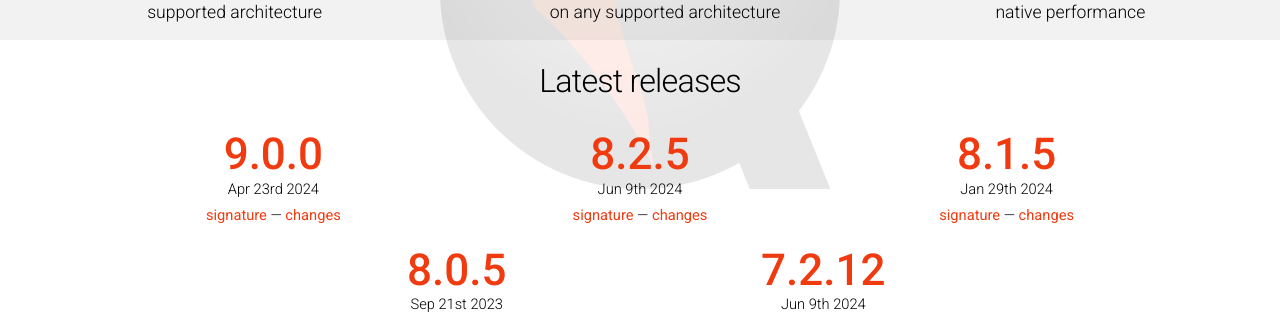
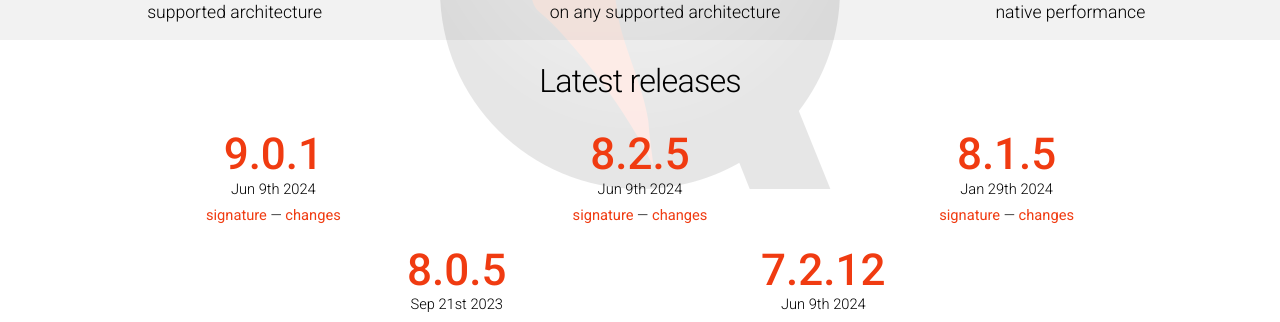
Before and after one commit to qemu/qemu-web, a Jekyll site: the page built from index.html, in a window 1280 px wide and 1260 px high. Shown: the part 726-1048 px from the top of the window. Built offline with Jekyll 4.4.1, drawn with Linux system fonts in a browser that asks for light colours; nearby versions of some CDN libraries.

Commit message:
add v9.0.1
Signed-off-by: Michael Roth <michael.roth@amd.com>

```diff
--- a/_data/releases.yml
+++ b/_data/releases.yml
@@ -1,6 +1,6 @@
 - branch: "9.0"
-  patch: 0
-  date: "Apr 23rd 2024"
+  patch: 1
+  date: "Jun 9th 2024"
 - branch: "8.2"
   patch: 5
   date: "Jun 9th 2024"
```
